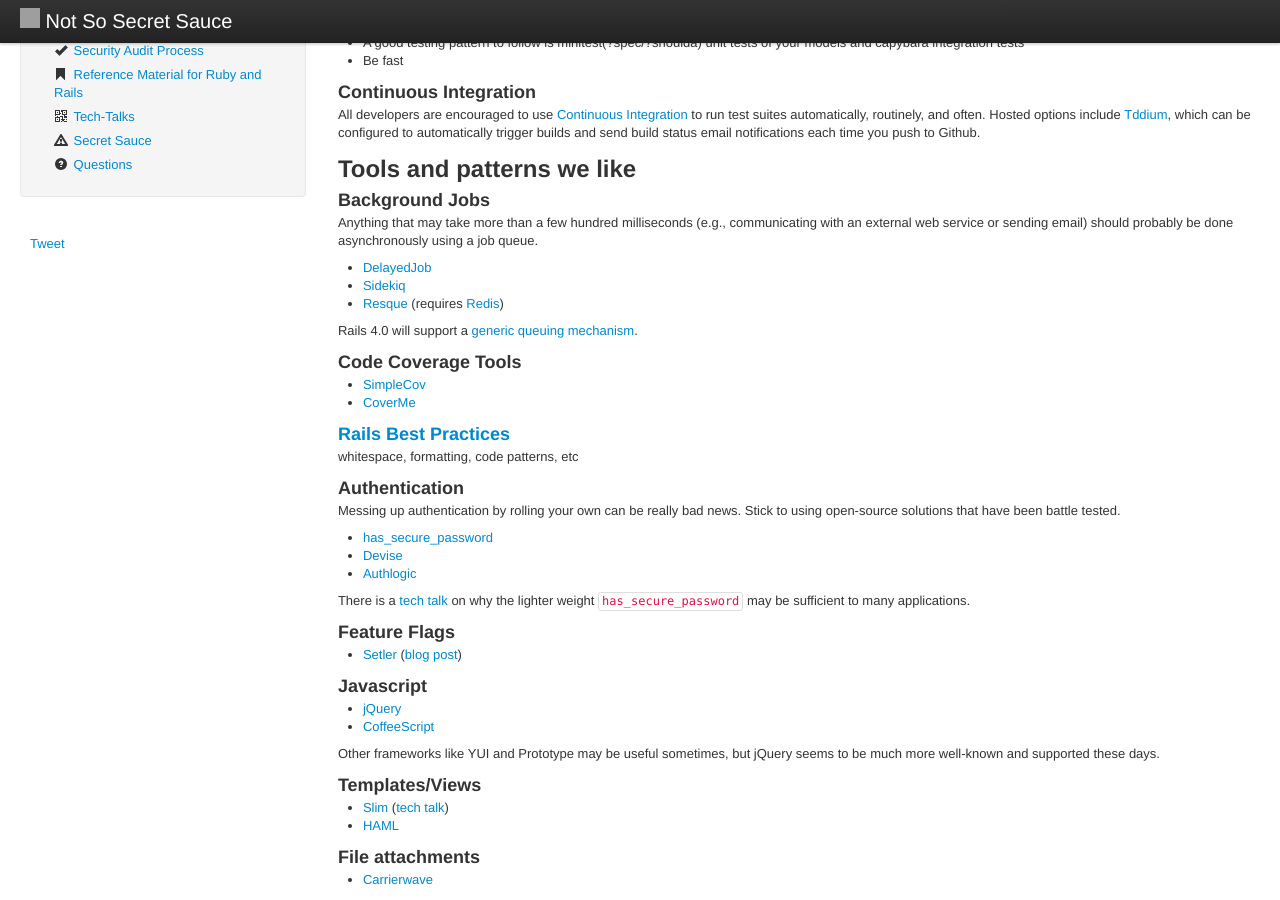
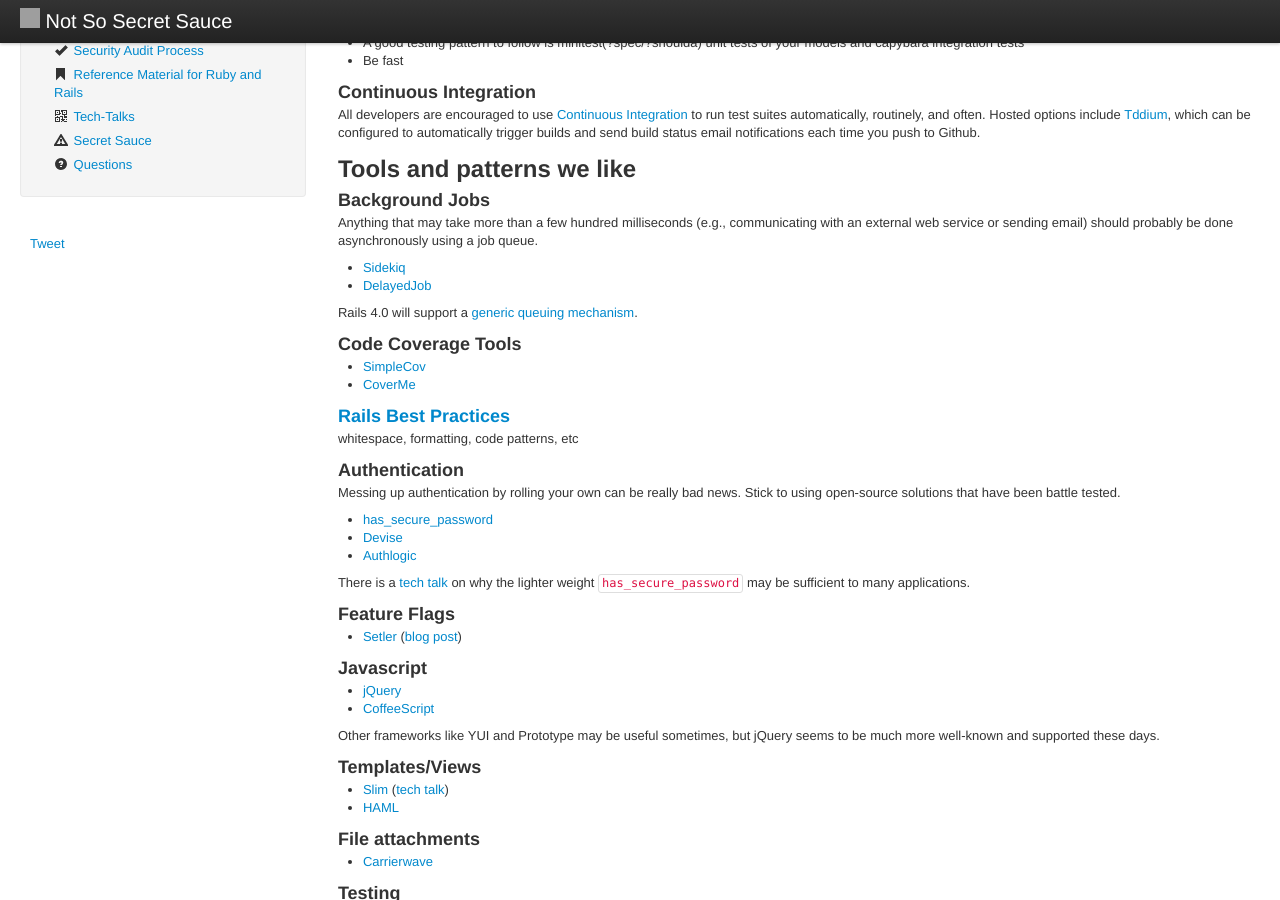
Before and after one commit to daveworth/not-so-secret-sauce, a Jekyll site: the page built from topics/best-practices-and-patterns.md, in a window 1280 px wide and 900 px high, scrolled down 371 px. Built offline with Jekyll 4.4.1, drawn with Linux system fonts in a browser that asks for light colours; nearby versions of some CDN libraries; comment, search, counter and statistics services are not loaded; grey boxes are pictures that could not be loaded.

Commit message:
Resque is not being maintained well enough to recommend it at this time

```diff
--- a/topics/best-practices-and-patterns.md
+++ b/topics/best-practices-and-patterns.md
@@ -48,10 +48,8 @@
 communicating with an external web service or sending email) should probably be
 done asynchronously using a job queue.
 
+* [Sidekiq](https://github.com/mperham/sidekiq)
 * [DelayedJob](https://github.com/collectiveidea/delayed_job)
-* [Sidekiq](https://github.com/mperham/sidekiq)
-* [Resque](https://github.com/defunkt/resque) (requires
-  [Redis](http://redis.io))
 
 Rails 4.0 will support a [generic queuing
 mechanism](https://github.com/rails/rails/commit/602000be90e9935f4f4ee5acc096725d7b7c33e5).
```
